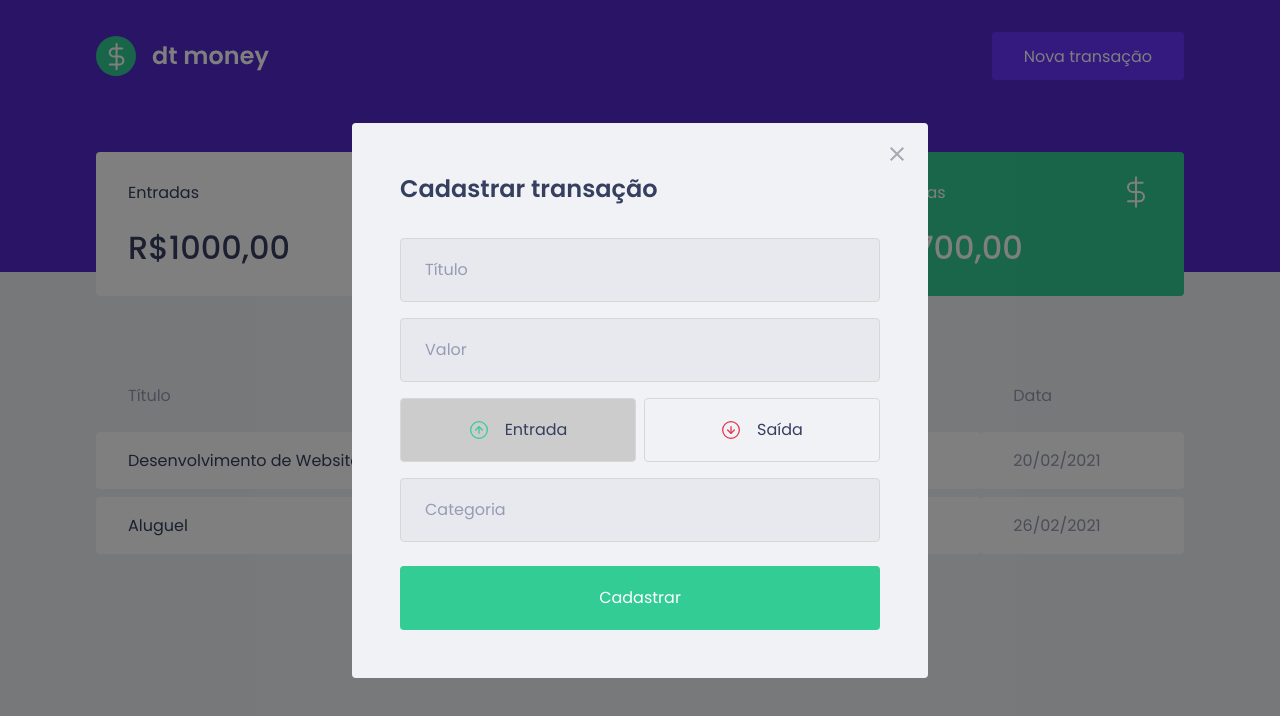
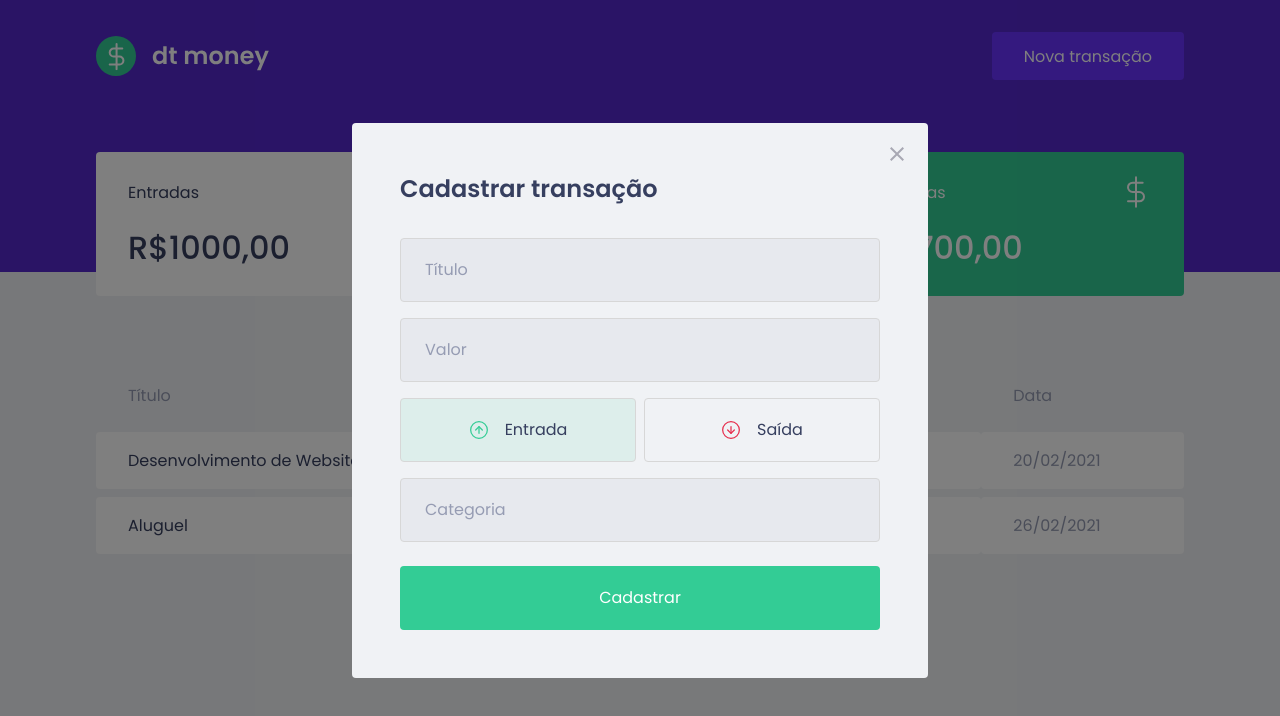
Before and after one commit to pedroigor66/ignite_reactjs_pimoney, a React (Create React App) app: page / in a window 1280 px wide. Both pictures are taken after a click on the button "Nova transação". Shown: the top 716 px of the page. Built offline with nearby package versions, Linux system fonts and the light colour scheme; no server answers; what miragejs would draw is missing.

Commit message:
Part 4.7 - Passsing button colors as props to RadioBox button

```diff
--- a/src/components/NewTransactionModal/index.tsx
+++ b/src/components/NewTransactionModal/index.tsx
@@ -47,6 +47,7 @@
               setTransactionType("deposit");
             }}
             isActive={transactionType === "deposit"}
+            activeColor='green'
           >
             <img src={incomeImg} alt='Entrada' />
             <span>Entrada</span>
@@ -58,6 +59,7 @@
               setTransactionType("withdraw");
             }}
             isActive={transactionType === "withdraw"}
+            activeColor='red'
           >
             <img src={outcomeImg} alt='Saída' />
             <span>Saída</span>
--- a/src/components/NewTransactionModal/styles.ts
+++ b/src/components/NewTransactionModal/styles.ts
@@ -1,5 +1,5 @@
 import styled from "styled-components";
-import { darken } from "polished";
+import { darken, transparentize } from "polished";
 
 export const Container = styled.form`
   h2 {
@@ -58,14 +58,23 @@
 
 interface RadioxBoxProps {
   isActive: boolean;
+  activeColor: "green" | "red";
 }
+
+const colors = {
+  green: "#33cc95",
+  red: "#e52e4d",
+};
 
 export const RadioBox = styled.button<RadioxBoxProps>`
   height: 4rem;
   border: 1px solid #d7d7d7;
   border-radius: 0.25rem;
 
-  background: ${(props) => (props.isActive ? "#ccc" : "transparent")};
+  background: ${(props) =>
+    props.isActive
+      ? transparentize(0.9, colors[props.activeColor])
+      : "transparent"};
 
   display: flex;
   align-items: center;
```
